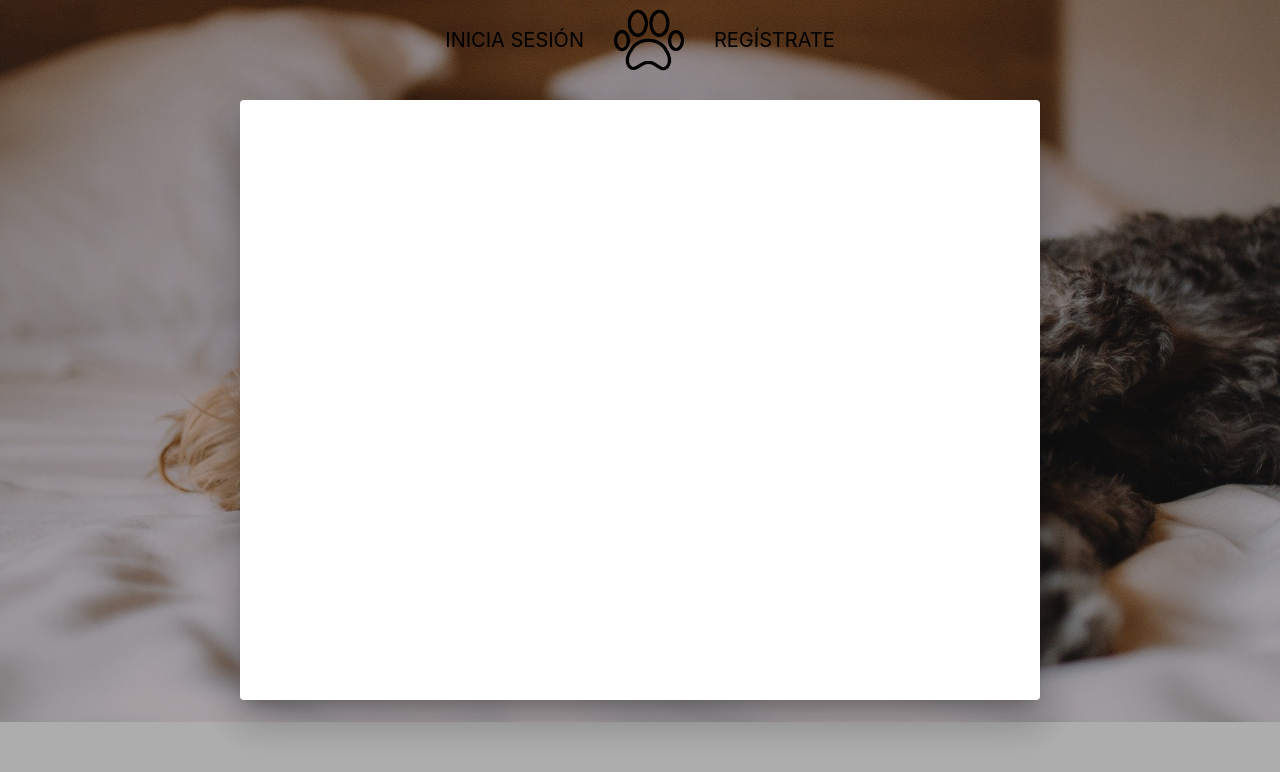
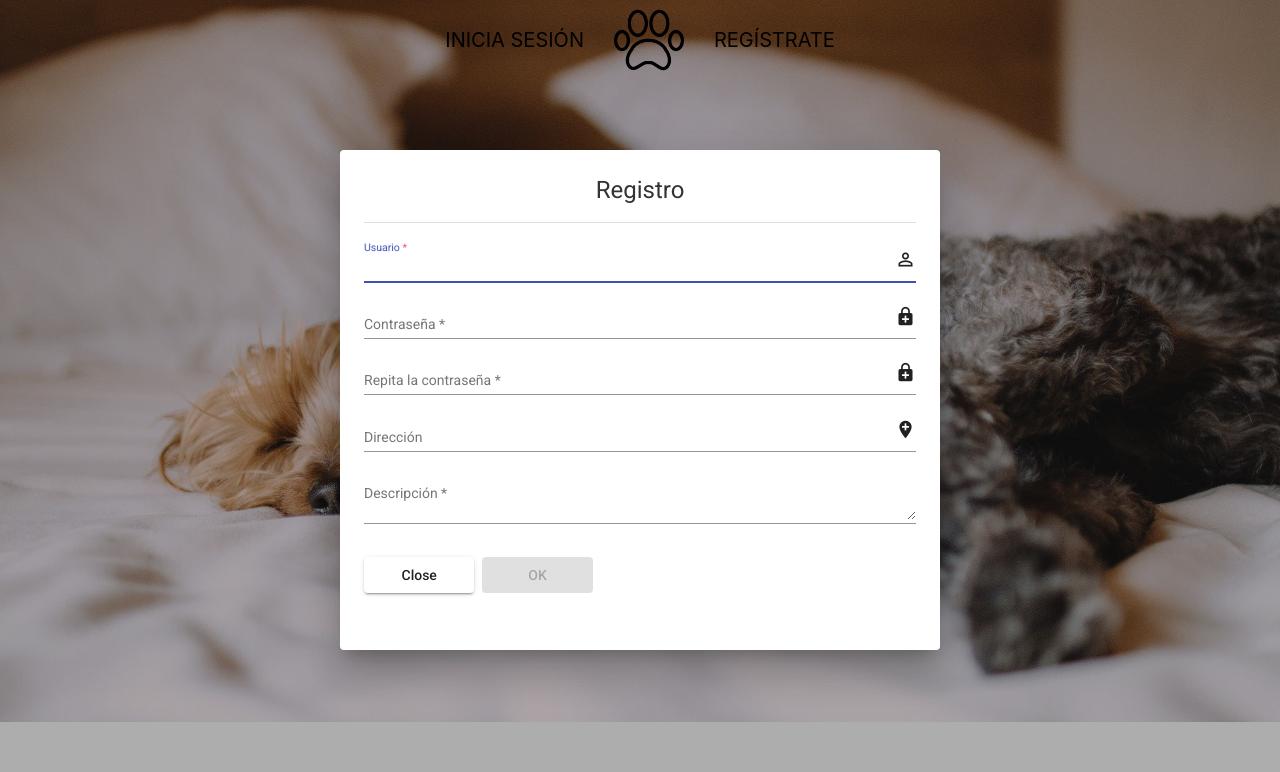
Before and after one commit to alejandrorsanchez/tfm, an Angular app in the folder frontend/: page / in a window 1280 px wide. Both pictures are taken after a click on the link "REGÍSTRATE". Shown: the top 772 px of the page. Built offline with nearby package versions, Linux system fonts and the light colour scheme.

Commit message:
Angular dialog for POST User implemented

```diff
--- a/frontend/angular.json
+++ b/frontend/angular.json
@@ -92,6 +92,7 @@
               "src/assets"
             ],
             "styles": [
+              "./node_modules/@angular/material/prebuilt-themes/indigo-pink.css",
               "src/styles.css"
             ],
             "scripts": []
--- a/frontend/src/app/app.component.ts
+++ b/frontend/src/app/app.component.ts
@@ -14,8 +14,8 @@ export class AppComponent{
 
   openSingUpDialog() {
     this.dialog.open(SingUpDialogComponent, {
-      height: '600px',
-      width: '800px',
+      height: '500px',
+      width: '600px',
     });
   }
 
--- a/frontend/src/app/app.module.ts
+++ b/frontend/src/app/app.module.ts
@@ -9,6 +9,13 @@ import { BrowserAnimationsModule } from '@angular/platform-browser/animations';
 import { SingUpDialogComponent } from './user/sing-up-dialog.component';
 import { LogInDialogComponent } from './user/log-in-dialog.component';
 import {MatDialogModule} from "@angular/material/dialog";
+import { CUSTOM_ELEMENTS_SCHEMA } from '@angular/core';
+import {MatFormFieldModule} from "@angular/material/form-field";
+import {MatInputModule} from "@angular/material/input";
+import {MatIconModule} from '@angular/material/icon';
+import {MatButtonModule} from '@angular/material/button';
+import {MatDividerModule} from '@angular/material/divider';
+import {MatSnackBarModule} from '@angular/material/snack-bar';
 
 @NgModule({
   declarations: [
@@ -22,9 +29,17 @@ import {MatDialogModule} from "@angular/material/dialog";
     HttpClientModule,
     FormsModule,
     BrowserAnimationsModule,
-    MatDialogModule
+    MatDialogModule,
+    MatFormFieldModule,
+    MatInputModule,
+    MatIconModule,
+    MatButtonModule,
+    MatDividerModule,
+    MatSnackBarModule
   ],
+  exports: [ MatFormFieldModule, MatInputModule ],
   providers: [],
-  bootstrap: [AppComponent]
+  bootstrap: [AppComponent],
+  schemas: [CUSTOM_ELEMENTS_SCHEMA]
 })
 export class AppModule { }
--- a/frontend/src/app/user/sing-up-dialog.component.css
+++ b/frontend/src/app/user/sing-up-dialog.component.css
@@ -0,0 +1,6 @@
+.full-width {
+  width: 100%;
+}
+button{
+  width: 20%;
+}
--- a/frontend/src/app/user/sing-up-dialog.component.html
+++ b/frontend/src/app/user/sing-up-dialog.component.html
@@ -1,41 +1,34 @@
-<div id="modal-signup" class="uk-modal-full" uk-modal>
-  <div class="uk-modal-dialog uk-text-center uk-padding-large">
-    <button class="uk-modal-close-full uk-close-large" type="button" uk-close></button>
-    <h1 class="uk-modal-title uk-heading-divider">Regístrate</h1>
-    <form>
-      <div class="uk-margin">
-        <div class="uk-inline uk-width-1-3">
-          <span class="uk-form-icon" uk-icon="icon: user"></span>
-          <input class="uk-input" type="text" name="username" placeholder="Usuario" (focusout)="verifyUserName()" [(ngModel)]="this.newUser.username" autofocus>
-        </div>
-      </div>
-      <div class="uk-margin">
-        <div class="uk-inline uk-width-1-3">
-          <span class="uk-form-icon" uk-icon="icon: lock"></span>
-          <input class="uk-input" type="password" name="password" placeholder="Contraseña" [(ngModel)]="this.newUser.password">
-        </div>
-      </div>
-      <div class="uk-margin">
-        <div class="uk-inline uk-width-1-3">
-          <span class="uk-form-icon" uk-icon="icon: lock"></span>
-          <input class="uk-input" type="password" name="repeatPasword" placeholder="Repetir contraseña" [(ngModel)]="this.repeatPassword">
-        </div>
-      </div>
-      <div class="uk-margin">
-        <div class="uk-inline uk-width-1-3">
-          <span class="uk-form-icon" uk-icon="icon: location"></span>
-          <input type="text" class="uk-input" name="address" placeholder="Direccion" autocorrect="off" autocapitalize="off" spellcheck="off" [(ngModel)]="this.newUser.address">
-        </div>
-      </div>
-      <div class="uk-margin">
-        <div class="uk-inline uk-width-1-3">
-          <textarea class="uk-textarea" rows="7" name="description" placeholder="¿Tienes mascota? ¿Te apasionan los animales? Cuéntanoslo ..." [(ngModel)]="this.newUser.description"></textarea>
-        </div>
-      </div>
-      <div *ngIf="this.errorMessage" class="errorDiv" >{{this.message}}</div><br/>
-      <div *ngIf="this.registerSuccess" class="success" >{{this.successMessage}}</div><br/>
-    </form>
-    <br>
-    <button class="uk-button uk-button-primary uk-width-1-3" type="button" (click)="saveUser()">OK</button>
-  </div>
-</div>
+<h1 mat-dialog-title>{{title}}</h1>
+<mat-divider></mat-divider>
+<br>
+<mat-dialog-content>
+  <mat-form-field class="full-width">
+    <mat-label>Usuario</mat-label>
+    <mat-icon matSuffix>perm_identity</mat-icon>
+    <input [(ngModel)]="this.newUser.username" name="username" matInput required type="text" (focusout)="verifyUserName()"/>
+  </mat-form-field>
+  <mat-form-field class="full-width">
+    <mat-label>Contraseña</mat-label>
+    <mat-icon matSuffix>enhanced_encryption</mat-icon>
+    <input [(ngModel)]="this.newUser.password" name="password" matInput required type="password"/>
+  </mat-form-field>
+  <mat-form-field class="full-width">
+    <mat-label>Repita la contraseña</mat-label>
+    <mat-icon matSuffix>enhanced_encryption</mat-icon>
+    <input [(ngModel)]="this.repeatPassword" name="repeatPassword" matInput required type="password"/>
+  </mat-form-field>
+  <mat-form-field class="full-width">
+    <mat-label>Dirección</mat-label>
+    <mat-icon matSuffix>add_location</mat-icon>
+    <input [(ngModel)]="this.newUser.address" id="address" matInput type="text"/>
+  </mat-form-field>
+  <mat-form-field class="full-width">
+    <mat-label>Descripción</mat-label>
+    <textarea [(ngModel)]="this.newUser.description" id="description" matInput required type="text"></textarea>
+  </mat-form-field>
+</mat-dialog-content>
+<mat-dialog-actions>
+  <button mat-dialog-close mat-raised-button>Close</button>
+  <button (click)="saveUser()" [disabled]=invalid() color="primary" mat-raised-button>OK
+  </button>
+</mat-dialog-actions>
--- a/frontend/src/app/user/sing-up-dialog.component.ts
+++ b/frontend/src/app/user/sing-up-dialog.component.ts
@@ -2,6 +2,7 @@ import { Component } from '@angular/core';
 import {User} from "./user";
 import {UserService} from "./user.service";
 import {MatDialogRef} from "@angular/material/dialog";
+import {MatSnackBar} from "@angular/material/snack-bar";
 
 @Component({
   selector: 'app-sing-up-dialog',
@@ -10,61 +11,66 @@ import {MatDialogRef} from "@angular/material/dialog";
 })
 export class SingUpDialogComponent{
 
+  title: string;
   newUser = new User();
   repeatPassword = '';
-  errorMessage = false;
   message = '';
-  registerSuccess = false;
-  successMessage = '';
 
-  constructor(public dialogRef: MatDialogRef<SingUpDialogComponent>, private userService: UserService) {}
+  constructor(public dialogRef: MatDialogRef<SingUpDialogComponent>, private userService: UserService
+              , private snackBar: MatSnackBar) {
+    this.title = 'Registro';
+  }
 
   verifyUserName() {
     this.userService.findUser(this.newUser.username).subscribe(
       response => {
         if(response[0]){
-          this.errorMessage = true;
           this.message = 'Ese usuario ya existe';
-        }else{
-          this.errorMessage = false;
+          this.openSnackBar(this.message);
         }
       }
     );
   }
 
-  checkFields() {
-    this.errorMessage = false;
+  fieldsAreCorrect(): boolean {
     if (this.newUser.password !== this.repeatPassword){
-      this.errorMessage = true;
-      this.message = 'Passwords do not match';
-    }else if (this.newUser.username === '' || this.newUser.password === '' || this.repeatPassword === '' || this.newUser.description === ''){
-      this.errorMessage = true;
-      this.message = 'Empty fields';
+      this.message = 'Las contraseñas no coinciden';
+      this.openSnackBar(this.message);
+      return false;
     }else if (this.newUser.username.length > 8 ){
-      this.errorMessage = true;
-      this.message = 'The username must be no longer than 8 characters';
+      this.message = 'El nombre de usuario debe tener una longitud no superior a 8 caracteres';
+      this.openSnackBar(this.message);
+      return false;
     }
+    return true;
   }
 
   saveUser(){
-    this.checkFields();
-    if (!this.errorMessage){
+    if (this.fieldsAreCorrect()){
       this.userService.save(this.newUser).subscribe(
         response => {
-          this.registerSuccess = true;
-          this.successMessage = response['message'];
+          this.message = response['message'];
+          this.openSnackBar(this.message);
           setTimeout(() => {
             this.dialogRef.close();
           }, 2000);
         }
       );
     }
-    this.emptyForm();
   }
 
-  emptyForm() {
-    this.newUser = new User();
-    this.repeatPassword = '';
+  invalid(): boolean {
+    return this.check(this.newUser.username) || this.check(this.newUser.password)
+      || this.check(this.repeatPassword) || this.check(this.newUser.description);
   }
 
+  check(attr: string): boolean {
+    return attr === undefined || null || attr === '';
+  }
+
+  private openSnackBar(message: string) {
+    this.snackBar.open(message, 'Cerrar', {
+      duration: 2000,
+    });
+  }
 }
--- a/frontend/src/index.html
+++ b/frontend/src/index.html
@@ -14,7 +14,7 @@
     <link href="https://fonts.googleapis.com/css2?family=Roboto:wght@300;400;500&display=swap" rel="stylesheet">
     <link href="https://fonts.googleapis.com/icon?family=Material+Icons" rel="stylesheet">
 </head>
-  <body>
+  <body class="mat-typography">
     <app-root></app-root>
   </body>
 </html>
--- a/frontend/src/styles.css
+++ b/frontend/src/styles.css
@@ -10,26 +10,8 @@
   font-size: 1.5em;
   color: black;
 }
-.uk-modal-dialog{
-  border-radius: 5px;
-}
-.errorDiv{
-  width: 30%;
-  margin: auto;
-  border: 1px solid rgba(179, 0, 0, 1);
-  border-radius: 3px;
-  background-color: rgba(242, 222, 222, 1);
-  color: rgba(179, 0, 0, 1);
-}
-.success{
-  width: 25%;
-  margin: auto;
-  border: 2px solid rgba(51, 153, 51, 1);
-  border-radius: 3px;
-  background-color: rgba(0, 153, 51, 0.7);
-  color: rgba(255, 255, 255, 1);
+h1{
   text-align: center;
 }
-
 html, body { height: 100%; }
 body { margin: 0; font-family: Roboto, "Helvetica Neue", sans-serif; }
```
